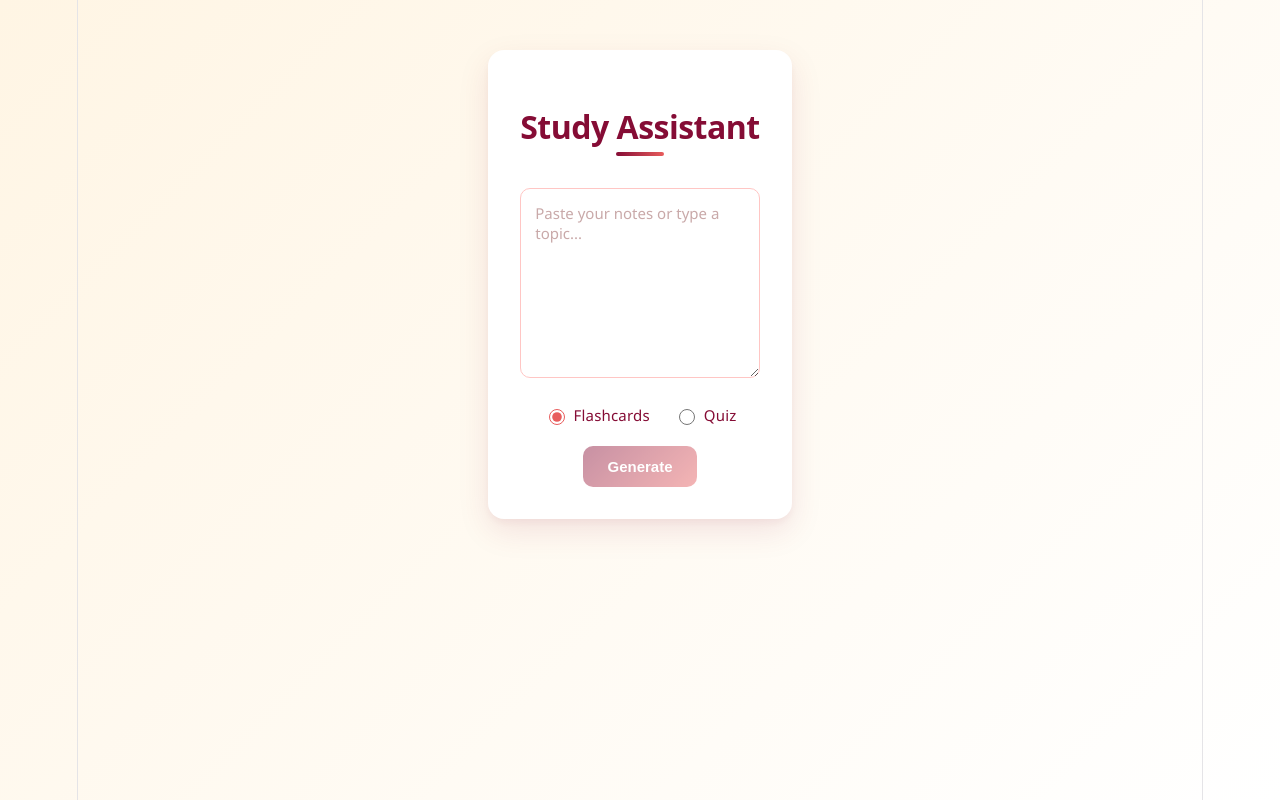
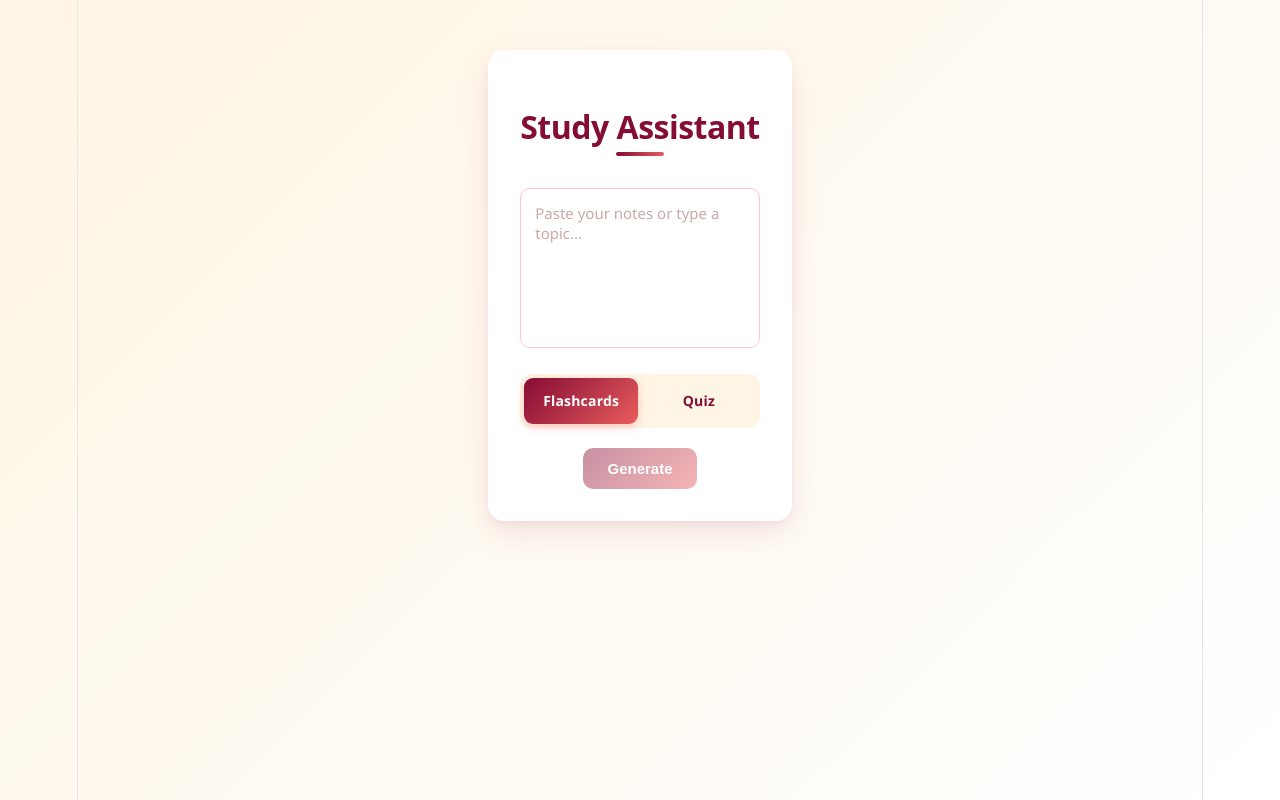
Before and after one commit to 02-08-2004/study-assistant, a React app in the folder frontend/: page / in a window 1280 px wide. Built offline with nearby package versions, Linux system fonts and the light colour scheme; the HTML template or start-up script is replaced by a standard one.

Commit message:
Lock textarea size and convert mode selector to segmented toggle

```diff
--- a/frontend/src/App.css
+++ b/frontend/src/App.css
@@ -58,9 +58,8 @@ textarea {
   font-size: 15px;
   box-sizing: border-box;
   margin-top: 24px;
-  resize: vertical;
-  min-height: 100px;
-  max-height: 250px;
+  resize: none;
+  height: 160px;
   border: 1.5px solid var(--blush);
   border-radius: 10px;
   font-family: inherit;
@@ -80,25 +79,35 @@ textarea::placeholder {
 
 .mode-select {
   display: flex;
-  gap: 24px;
-  margin: 18px 0;
-  justify-content: center;
+  margin: 20px 0;
+  background: var(--cream);
+  border-radius: 12px;
+  padding: 4px;
+  gap: 4px;
 }
 
 .mode-select label {
+  flex: 1;
   display: flex;
   align-items: center;
-  gap: 6px;
+  justify-content: center;
+  padding: 10px;
+  border-radius: 9px;
   color: var(--maroon);
-  font-size: 15px;
+  font-size: 14px;
+  font-weight: 600;
   cursor: pointer;
+  transition: background 0.2s, color 0.2s, box-shadow 0.2s;
+}
+
+.mode-select label:has(input:checked) {
+  background: linear-gradient(135deg, var(--maroon), var(--rose));
+  color: white;
+  box-shadow: 0 3px 10px rgba(232, 92, 92, 0.3);
 }
 
 .mode-select input[type="radio"] {
-  accent-color: var(--rose);
-  width: 16px;
-  height: 16px;
-  cursor: pointer;
+  display: none;
 }
 
 button {
@@ -393,9 +402,9 @@ button:disabled {
     font-size: 16px;
   }
 
-  .mode-select {
-    gap: 16px;
-    font-size: 14px;
+  .mode-select label {
+    font-size: 13px;
+    padding: 9px;
   }
 
   .app>button {
```
